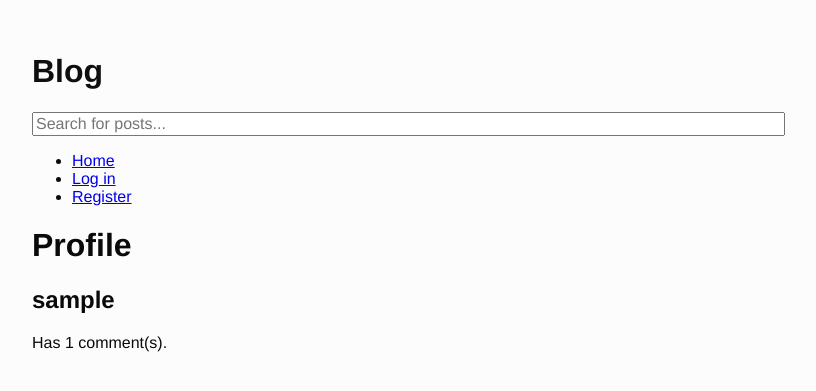
After one commit to vastus/cybsec21-project1, a Django app: page /profile/1 in a window 1280 px wide. The commit adds this page. Shown: the top 391 px of the page, without its empty margins (208-1024 px from the left). Run offline with Django 3.2, Linux system fonts and the light colour scheme; tables that the repository leaves empty hold one stand-in row (values such as "Sample post").

Commit message:
Impl profile

```diff
--- a/project1/blog/management/commands/seed.py
+++ b/project1/blog/management/commands/seed.py
@@ -13,9 +13,9 @@ class Command(BaseCommand):
     help = "Seed the DB"
 
     def handle(self, *args, **options):
-        admin_email = "admin@local"
-        author_email = "jo@nesbo"
-        testos_email = "testos@teroni"
+        admin_email = "admin@lo.co"
+        author_email = "jo@nes.bo"
+        testos_email = "testos@teroni.fi"
 
         users = (
             ("sudo", admin_email, "AdminPass99"),
--- a/project1/blog/models.py
+++ b/project1/blog/models.py
@@ -4,7 +4,8 @@ import os
 from django.core.exceptions import ValidationError
 from django.core.validators import MinLengthValidator
 from django.db import models
-from django.forms import ModelForm
+from django.forms import Form, ModelForm
+from django import forms
 
 AUTHOR = 0b0010
 ADMIN = 0b1111
@@ -15,11 +16,11 @@ def encrypt_password(password: str, salt: bytes):
 
 
 class User(models.Model):
-    username = models.CharField(max_length=64)
-    email = models.CharField(max_length=256)
+    username = models.CharField(max_length=64, null=False, blank=False)
+    email = models.EmailField(unique=True)
     role = models.PositiveIntegerField(null=False, default=0)
-    password_hash = models.BinaryField(null=False)
-    password_salt = models.BinaryField(null=False)
+    password_hash = models.BinaryField(null=False, blank=False)
+    password_salt = models.BinaryField(null=False, blank=False)
 
     def to_json(self):
         fields = ("email",)
@@ -31,7 +32,6 @@ class User(models.Model):
 
     @classmethod
     def authenticate(cls, email, password):
-        # import pdb; pdb.set_trace()
         user = cls.objects.filter(email=email).first()
         if not user:
             return None, "incorrect email and/or password"
@@ -87,3 +87,18 @@ class Comment(models.Model):
 
     inserted_at = models.DateTimeField(auto_now_add=True)
     updated_at = models.DateTimeField(auto_now=True)
+
+
+class ProfileForm(forms.ModelForm):
+    email_confirmation = forms.EmailField()
+
+    class Meta:
+        model = User
+        fields = ["email"]
+
+    def clean(self):
+        data = super().clean()
+        email = data.get('email')
+        email_confirmation = data.get('email_confirmation')
+        if email != email_confirmation:
+            raise ValidationError("Email and email confirmation must match", code="mismatch")
--- a/project1/blog/templates/blog/layout.html
+++ b/project1/blog/templates/blog/layout.html
@@ -27,7 +27,7 @@
     <nav>
       {% if current_user %}
         <p>
-        {{ current_user.email }}
+        <a href="{% url 'profile' user_id=current_user.id %}">{{ current_user.email }}</a>
         </p>
       {% endif %}
 
--- /dev/null
+++ b/project1/blog/templates/blog/profile.html
@@ -0,0 +1,57 @@
+{% extends "blog/layout.html" %}
+
+{% block content %}
+<div>
+  <h1>Profile</h1>
+
+  <div class="profile">
+    <h2>{{ user.username }}</h2>
+
+    <p>
+    Has {{ user.comment_set.count }} comment(s).
+    </p>
+  </div>
+
+  {% if user.id == current_user.id %}
+  <div>
+    <h2>Edit Profile</h2>
+
+    {% if messages %}
+      <h2>Errors</h2>
+      {% for message in messages %}
+        {{ message|capfirst }}
+      {% endfor %}
+    {% endif %}
+
+    <fieldset>
+      <legend>Make changes to your profile</legend>
+      <form method="POST" action="{% url 'profile' user_id=current_user.id %}">
+        {% csrf_token %}
+
+        <div class="field">
+          <label for="profile__email">Email</label><br />
+          <input
+              id="profile__email"
+              name="email"
+              type="email"
+              />
+        </div>
+
+        <div class="field">
+          <label for="profile__email_confirmation">Confirm Email</label><br />
+          <input
+              id="profile__email_confirmation"
+              name="email_confirmation"
+              type="email"
+              />
+        </div>
+
+        <div>
+          <input type="submit" value="Change" />
+        </div>
+      </form>
+    </fieldset>
+  </div>
+  {% endif %}
+</div>
+{% endblock %}
--- a/project1/blog/urls.py
+++ b/project1/blog/urls.py
@@ -7,6 +7,7 @@ urlpatterns = [
     path("login", views.login, name="login"),
     path("logout", views.logout, name="logout"),
     path("register", views.register, name="register"),
+    path("profile/<int:user_id>", views.profile, name="profile"),
 
     path("posts", views.create_post, name="create_post"),
     path("posts/new", views.new_post, name="new_post"),
--- a/project1/blog/views.py
+++ b/project1/blog/views.py
@@ -4,15 +4,12 @@ from django.shortcuts import redirect, render
 from django.urls import reverse
 from django.views.decorators.http import require_http_methods
 
-from .models import Post, PostForm, User
+from .models import Post, PostForm, User, ProfileForm
 
 CURRENT_USER_ID = "current_user_id"
 
 
 def _render(request: HttpRequest, templ: str, context: dict = {}):
-    # current_user_id = request.session.get(CURRENT_USER_ID)
-    # if current_user_id:
-    #     request.current_user = User.objects.get(pk=current_user_id)
     return render(request, templ, context)
 
 
@@ -81,6 +78,21 @@ def _handle_registration(request: HttpRequest):
     return _render(request, "blog/register.html", context)
 
 
+@require_http_methods(["GET", "POST"])
+def profile(request: HttpRequest, user_id: int):
+    if request.method == 'GET':
+        user = User.objects.get(pk=user_id)
+        return _render(request, "blog/profile.html", {'user': user})
+    form = ProfileForm(request.POST)
+    user = User.objects.get(pk=user_id)
+    if form.is_valid():
+        user.email = form.cleaned_data['email']
+        user.save()
+        return redirect(reverse("profile", args=[user.id]))
+    messages.error(request, form.errors)
+    return _render(request, "blog/profile.html", {'user': user})
+
+
 @require_http_methods(["GET"])
 def new_post(request: HttpRequest):
     if not request.current_user:
@@ -92,7 +104,6 @@ def new_post(request: HttpRequest):
 def create_post(request: HttpRequest):
     title = request.POST["title"]
     content = request.POST["content"]
-    # import pdb; pdb.set_trace()
     form = PostForm({"title": title, "content": content, "user": request.current_user})
     if form.is_valid():
         post = form.save()
```
Also changed, not shown: project1/blog/templates/blog/login.html (+6 -1 lines), project1/blog/migrations/0001_initial.py.
